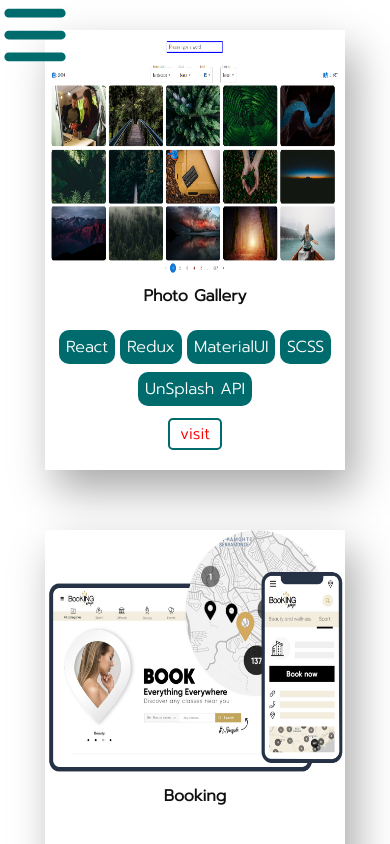
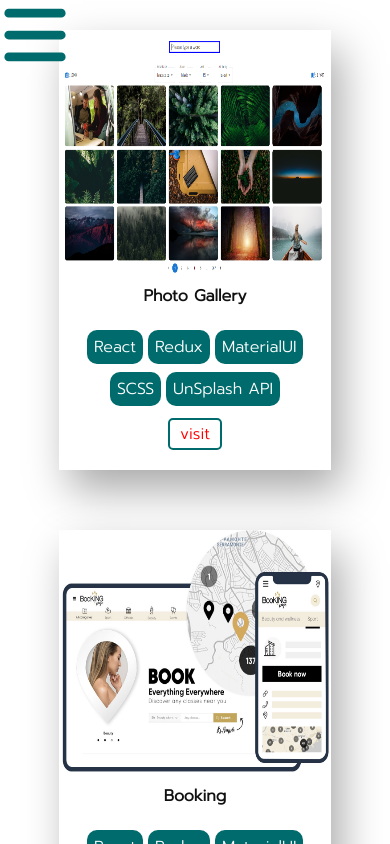
Before and after one commit to ArsenMamataliev/Portfolio-2, a React (Create React App) app: page /projects in a window 390 px wide. Shown: the top 844 px of the page. Built offline with nearby package versions, Linux system fonts and the light colour scheme; what unsplash-js would draw is missing.

Commit message:
Fade deleted from Mywork section

```diff
--- a/src/components/MyWorks/MyWork/MyWork.js
+++ b/src/components/MyWorks/MyWork/MyWork.js
@@ -1,14 +1,12 @@
 import React from 'react';
 import style from './MyWork.module.scss';
-import Fade from 'react-awesome-reveal';
 import { Link } from 'react-router-dom';
 import Tilt from 'react-parallax-tilt';
 
 export const MyWork = (props) => {
     return (
-        <Fade top>
-            <div className={style.preview} style={props.style}>
-                <img src={props.imgLink} alt="avatar" />
+        <div className={style.preview} style={props.style}>
+            <img src={props.imgLink} alt="avatar" />
                 <div className={style.description}>
                     <h3 className={style.title}>{props.title}</h3>
                     <div className={style.stack}>
@@ -22,7 +20,6 @@ export const MyWork = (props) => {
                         <Link to={props.link} className={style.link}>visit</Link>
                     </div>
                 </div>
-            </div>
-        </Fade>
+        </div>
     )
 }
--- a/src/components/MyWorks/MyWork/MyWork.module.scss
+++ b/src/components/MyWorks/MyWork/MyWork.module.scss
@@ -2,14 +2,21 @@
 @import './../../../Common/Styles/SASS/mixins';
 
 .preview {
+  max-width: 100%;
   margin: 30px 40px;
   width: 300px;
   height: 460px;
   box-shadow: 10px 20px 40px 0 $shadowColor;
   gap:0;
 
+  @media (max-width: 376px) {
+    height: 440px;
+    margin: 30px 15px;
+  }
+
   @media (max-width: 499px) {
     height: 440px;
+    margin: 30px 20px;
   }
 
   img{
```
